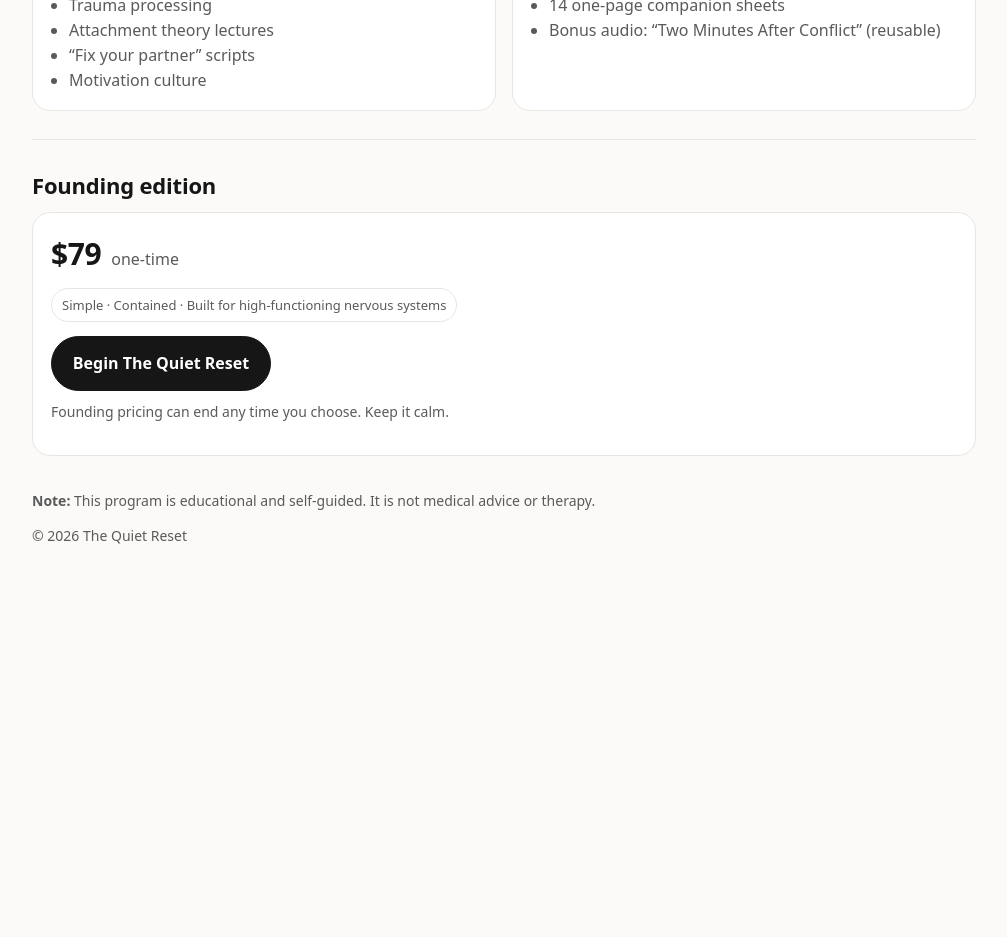
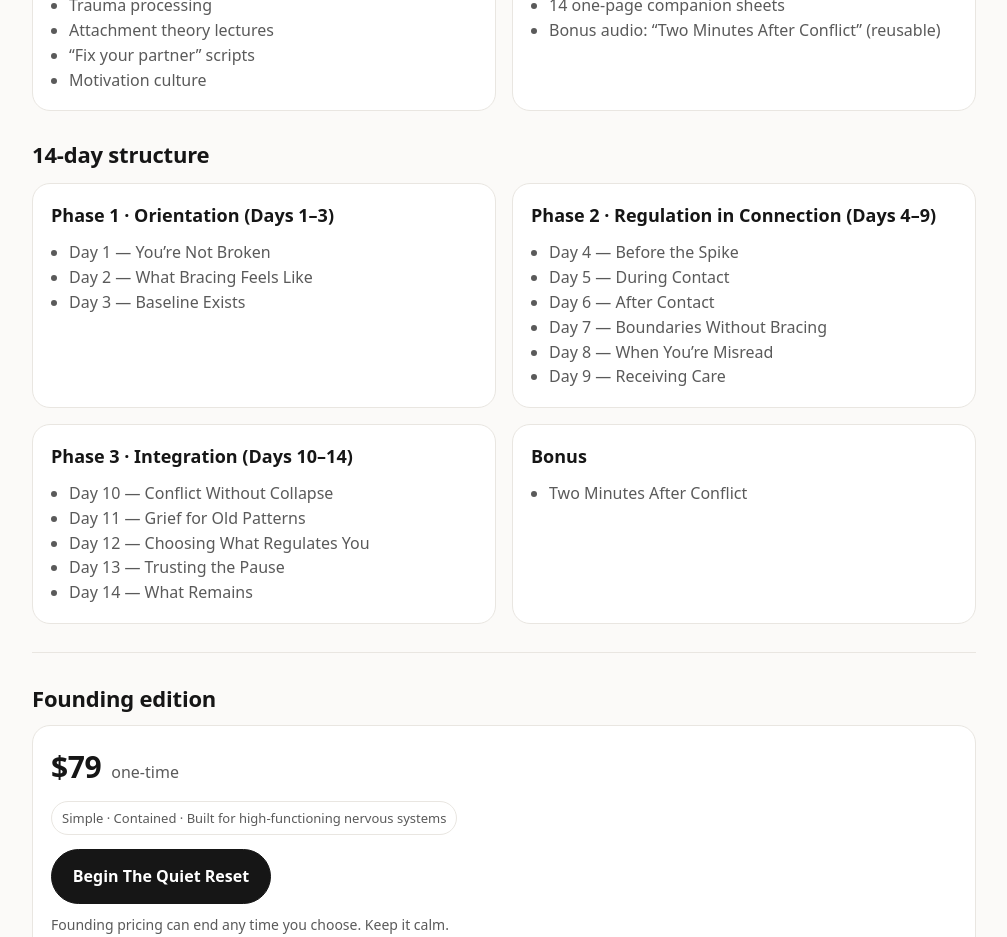
Before and after one commit to Dav3B12/quiet-reset-site, a Next.js app: page / in a window 1280 px wide. Shown: the part 1220-2157 px from the top of the page, without its empty margins (136-1143 px from the left). Before the commit the page ends 1853 px from the top, so only its background shows below. Built offline with nearby package versions, Linux system fonts and the light colour scheme.

Commit message:
Add 14-day outline to homepage

```diff
--- a/src/app/globals.css
+++ b/src/app/globals.css
@@ -61,3 +61,13 @@ h2{ font-size:22px; margin:0 0 10px; letter-spacing:-.2px; }
   .btn{ width:100%; min-width:auto; }
   .pill{ white-space:normal; text-align:right; }
 }
+
+.outline{
+  display:grid;
+  grid-template-columns:1fr 1fr;
+  gap:16px;
+  margin-top:12px;
+}
+@media (max-width:860px){
+  .outline{ grid-template-columns:1fr; }
+}
--- a/src/app/page.tsx
+++ b/src/app/page.tsx
@@ -90,6 +90,51 @@ export default function Page() {
         </Card>
       </section>
 
+      <Section id="outline">
+  <h2>14-day structure</h2>
+
+  <div className="outline">
+    <div className="card">
+      <h3 className="cardTitle">Phase 1 · Orientation (Days 1–3)</h3>
+      <ul className="list">
+        <li>Day 1 — You’re Not Broken</li>
+        <li>Day 2 — What Bracing Feels Like</li>
+        <li>Day 3 — Baseline Exists</li>
+      </ul>
+    </div>
+
+    <div className="card">
+      <h3 className="cardTitle">Phase 2 · Regulation in Connection (Days 4–9)</h3>
+      <ul className="list">
+        <li>Day 4 — Before the Spike</li>
+        <li>Day 5 — During Contact</li>
+        <li>Day 6 — After Contact</li>
+        <li>Day 7 — Boundaries Without Bracing</li>
+        <li>Day 8 — When You’re Misread</li>
+        <li>Day 9 — Receiving Care</li>
+      </ul>
+    </div>
+
+    <div className="card">
+      <h3 className="cardTitle">Phase 3 · Integration (Days 10–14)</h3>
+      <ul className="list">
+        <li>Day 10 — Conflict Without Collapse</li>
+        <li>Day 11 — Grief for Old Patterns</li>
+        <li>Day 12 — Choosing What Regulates You</li>
+        <li>Day 13 — Trusting the Pause</li>
+        <li>Day 14 — What Remains</li>
+      </ul>
+    </div>
+
+    <div className="card">
+      <h3 className="cardTitle">Bonus</h3>
+      <ul className="list">
+        <li>Two Minutes After Conflict</li>
+      </ul>
+    </div>
+  </div>
+</Section>
+
       <div className="hr" />
 
       <Section>
```
